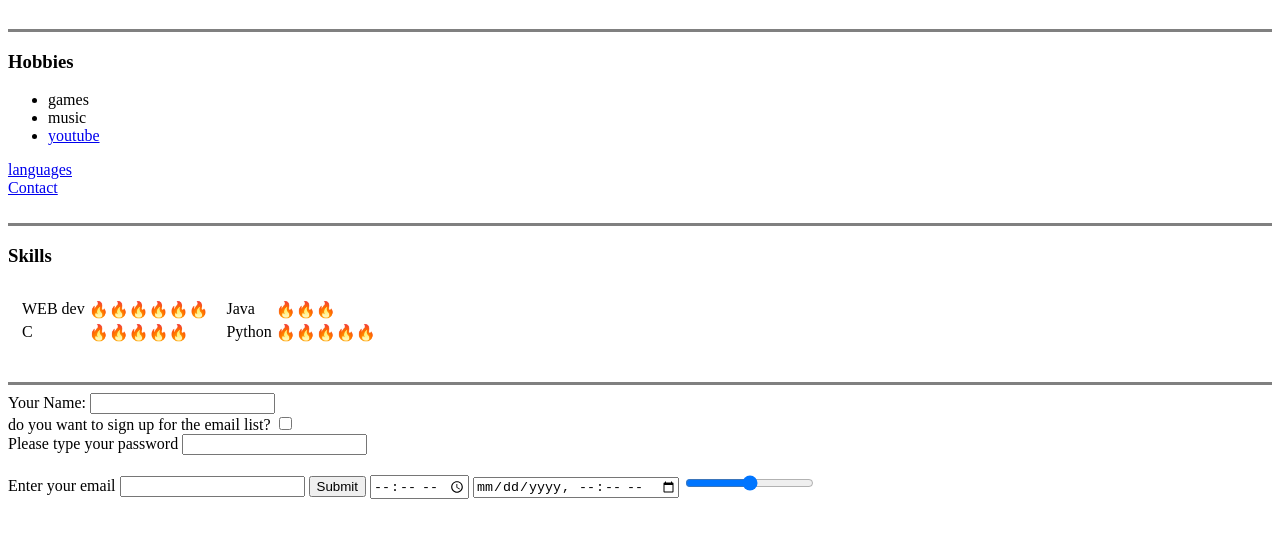
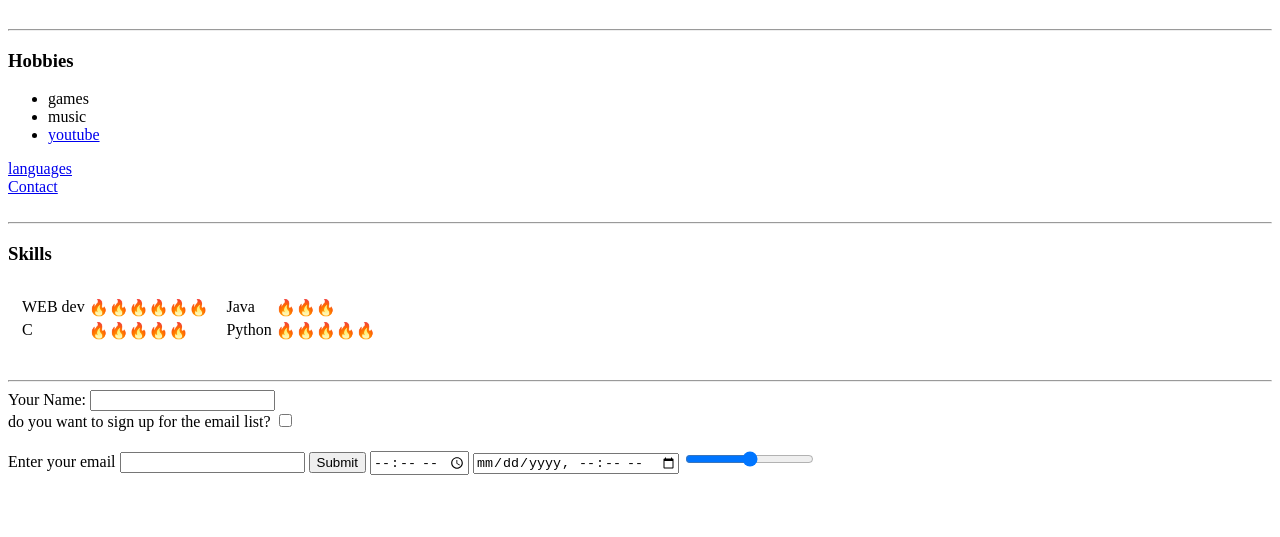
Before and after one commit to chaani09/cv, a plain HTML site: page index.html in a window 1280 px wide. Shown: the part 229-766 px from the top of the page. Drawn offline with Linux system fonts and the light colour scheme.

Commit message:
Update index.html

```diff
--- a/index.html
+++ b/index.html
@@ -1,6 +1,7 @@
 <html>
     <head>
         <title>My Profile</title>
+        <link rel="stylesheet" href="http://127.0.0.1:5500/Web%20Dev/css/styles.css">
     </head>
     <body>
         <table cellspacing = "20">
@@ -11,7 +12,7 @@
                     </td>
             </tr>
         </table>
-        <hr noshade size="3">
+        <hr border-width="10">
         <h3>Hobbies</h3>
         <ul>
             <li>games</li>
@@ -23,8 +24,8 @@
         <a href = "contact.html">Contact</a>
         <br>
         <br>
-        <hr noshade size="3">
-        <h3>Skills</h3>
+        <hr>
+        <h3 class="skl">Skills</h3>
         <table cellspacing ="10">
             <tr>
                 <td>  <table>
@@ -53,7 +54,7 @@
             </tr>
         </table>
         <br>
-        <hr size="3" noshade>
+        <hr >
         <form>
             <label>
                 Your Name:
@@ -63,9 +64,7 @@
             <br>
             <label>do you want to sign up for the email list?</label>
             <input type="checkbox" name=""></input>
-            <br>
-            <label>Please type your password</label>
-            <input type="password" name=""></input>
+
             <br><br>
             <label>Enter your email</label>
             <input type="email" name="">
```
